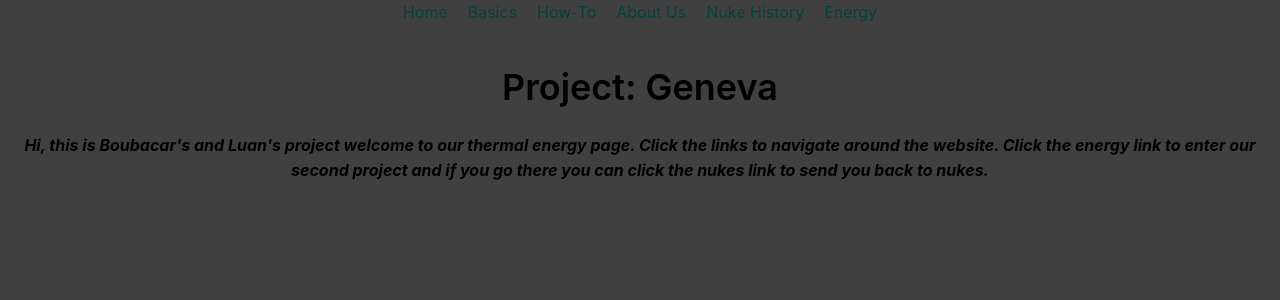
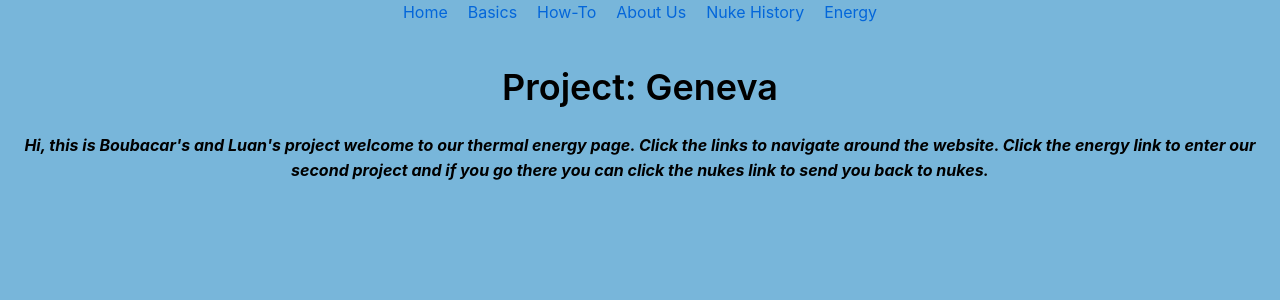
Before and after one commit to nothankyouwdym/vitejs-vite-9nux1k, a React (Vite) app: page / in a window 1280 px wide. Shown: the top 300 px of the page. Built offline with nearby package versions, Linux system fonts and the light colour scheme.

Commit message:
1 file modified

```diff
--- a/src/index.css
+++ b/src/index.css
@@ -385,7 +385,7 @@ html {
 body {
   mix-blend-mode:darken;
   color: black;
-  background: #404040;
+  background: #78b6da;
   font-size: 1rem;
   shape-outside: circle(50%); /* content will flow around the circle*/
 
```
